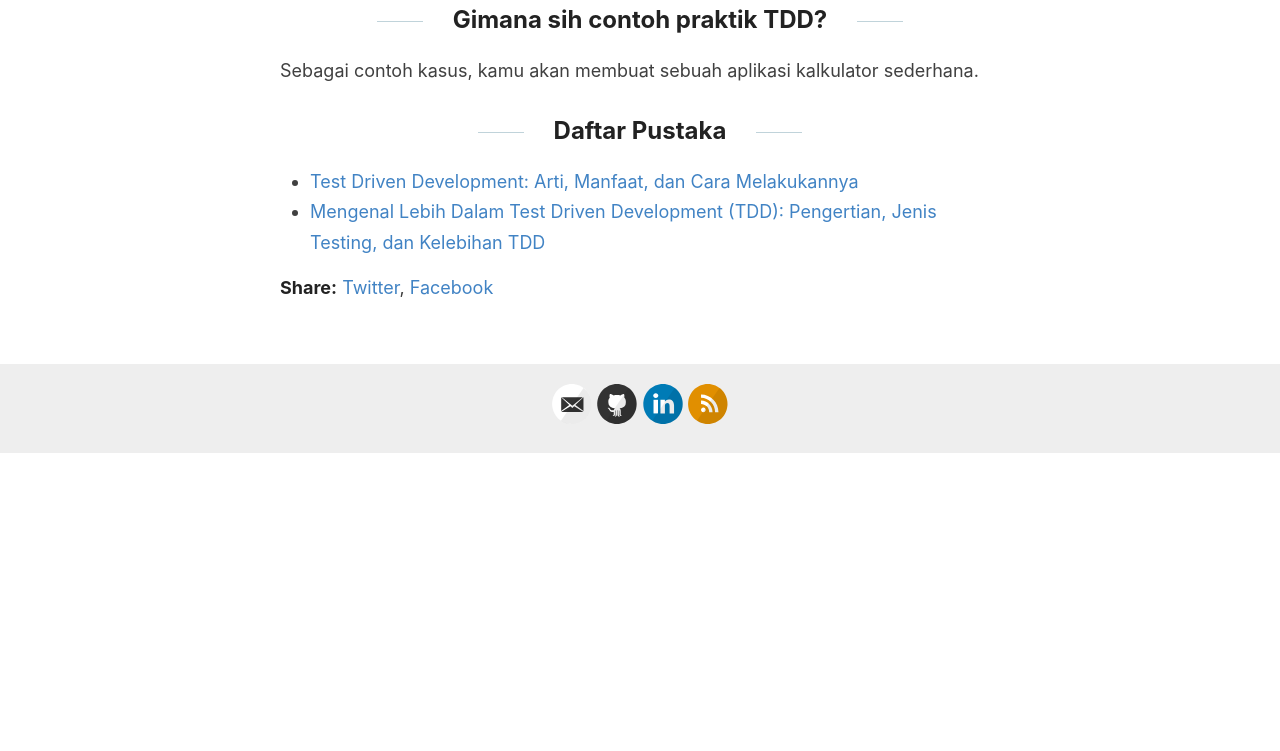
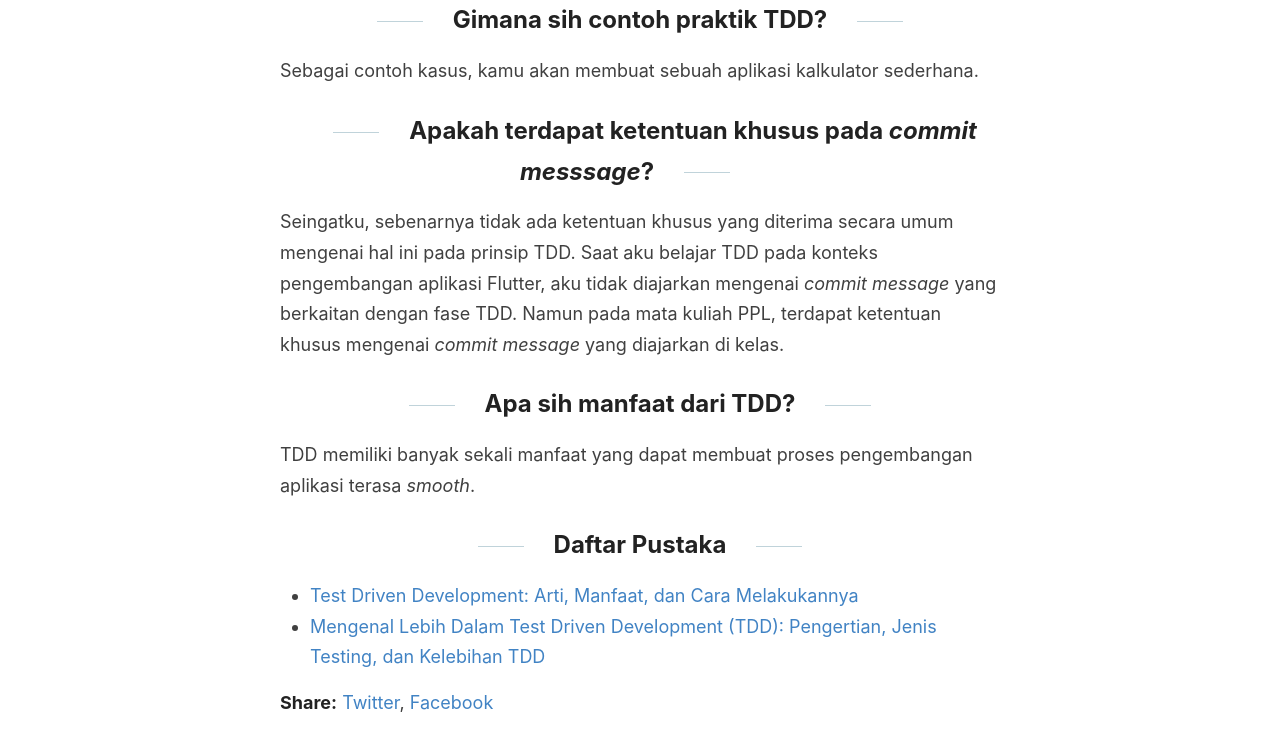
Before and after one commit to determinedguy/cecoret, a Jekyll site: the page built from _posts/2023-4-6-pengembangan-berbasis-tes.md, in a window 1280 px wide and 900 px high, scrolled down 2098 px, cut to the strip 144-895 px from the top of the window. Built offline with Jekyll 4.4.1, drawn with Linux system fonts in a browser that asks for light colours; before the commit the page ends 2696 px from its top, so only the background shows below that.

Commit message:
add: progress

```diff
--- a/_posts/2023-4-6-pengembangan-berbasis-tes.md
+++ b/_posts/2023-4-6-pengembangan-berbasis-tes.md
@@ -34,6 +34,14 @@ Berikut adalah siklus *test-driven development* dengan penjelasan tiap fase seca
 
 Sebagai contoh kasus, kamu akan membuat sebuah aplikasi kalkulator sederhana.
 
+## Apakah terdapat ketentuan khusus pada *commit messsage*?
+
+Seingatku, sebenarnya tidak ada ketentuan khusus yang diterima secara umum mengenai hal ini pada prinsip TDD. Saat aku belajar TDD pada konteks pengembangan aplikasi Flutter, aku tidak diajarkan mengenai *commit message* yang berkaitan dengan fase TDD. Namun pada mata kuliah PPL, terdapat ketentuan khusus mengenai *commit message* yang diajarkan di kelas.
+
+## Apa sih manfaat dari TDD?
+
+TDD memiliki banyak sekali manfaat yang dapat membuat proses pengembangan aplikasi terasa *smooth*.
+
 ## Daftar Pustaka
 
 - [Test Driven Development: Arti, Manfaat, dan Cara Melakukannya](https://glints.com/id/lowongan/test-driven-development/)
```
